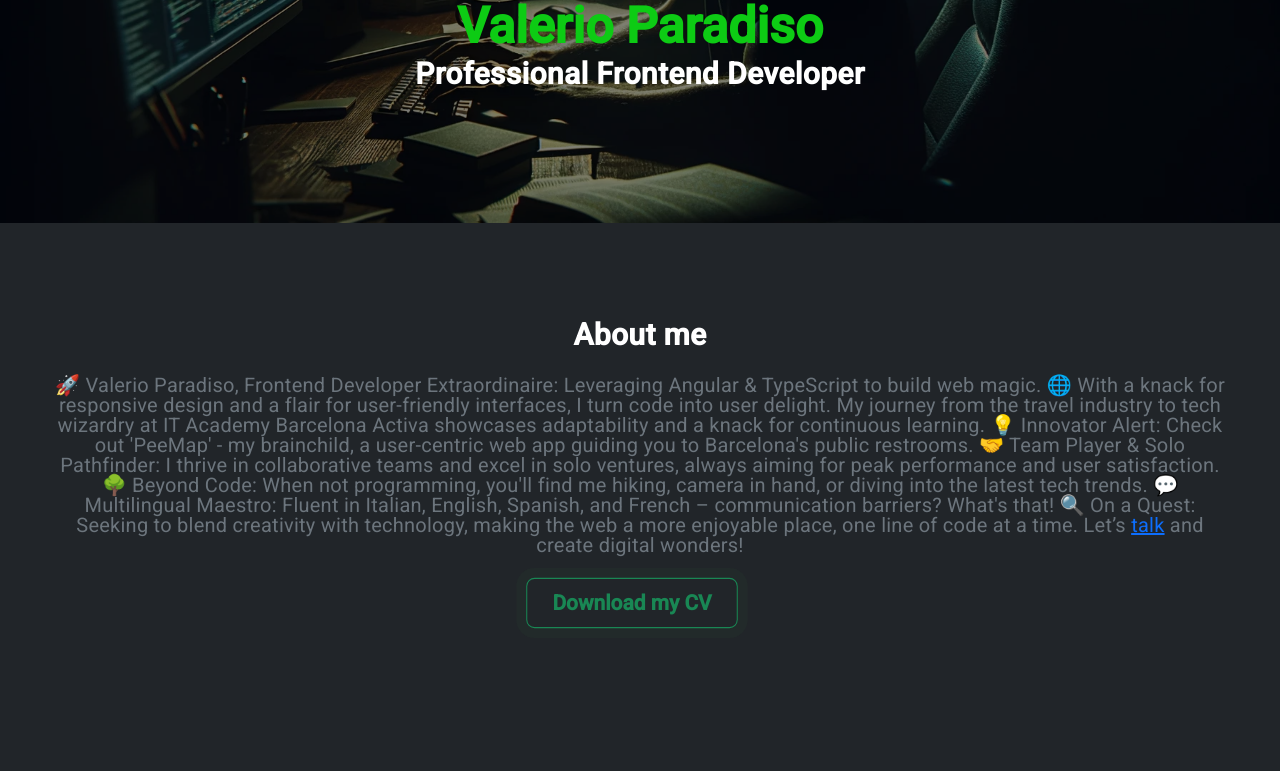
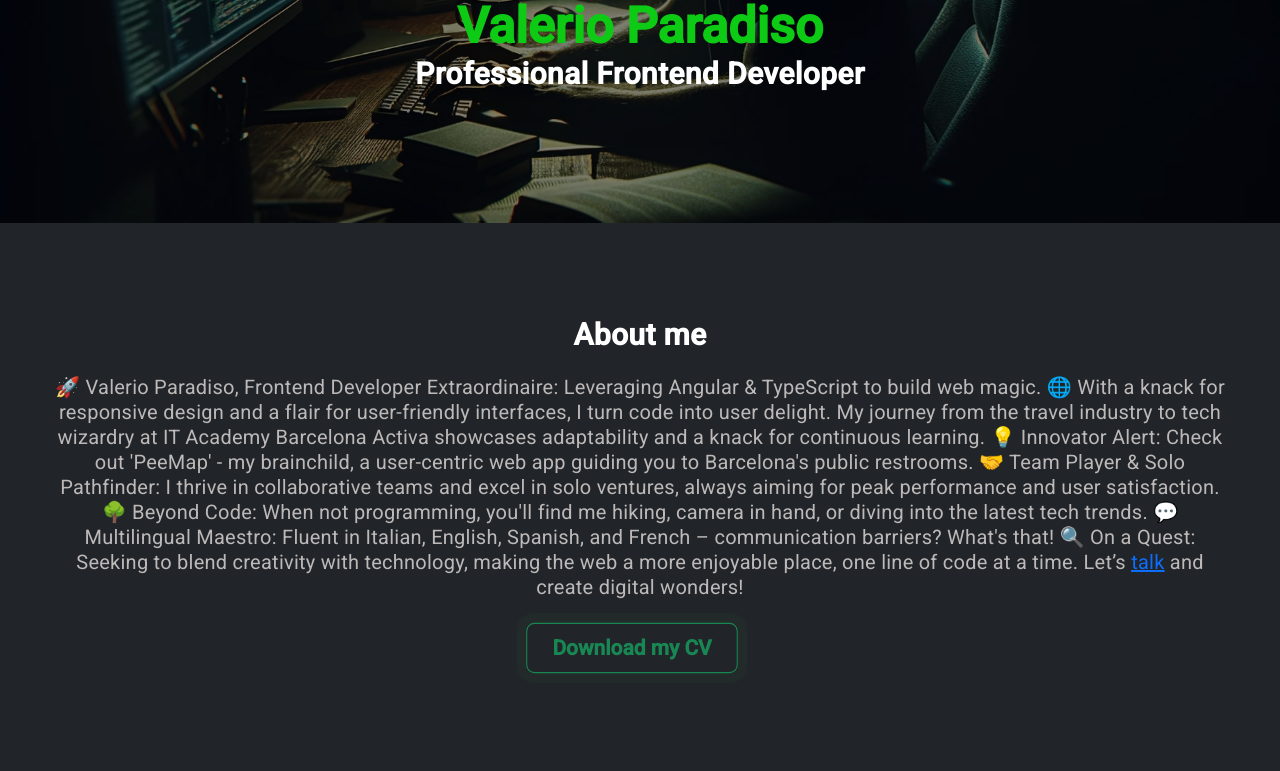
Before and after one commit to valerioprds/valerio-dev-portfolio, an Angular app: page / in a window 1280 px wide. Shown: the part 483-1254 px from the top of the page. Built offline with nearby package versions, Linux system fonts and the light colour scheme.

Commit message:
changed styles to the about me paragraph

```diff
--- a/src/app/about/about.component.css
+++ b/src/app/about/about.component.css
@@ -53,7 +53,10 @@ h1 {
   font-size: 50px;
 }
 
-
+.about-me {
+  color: #beb9b9;
+  line-height: 25px;
+}
 
 .about-me-link {
   cursor: pointer;
@@ -63,17 +66,8 @@ p {
   font-size: 20px;
 }
 
-
-
-
-
-
-
-
 h1:hover,
 h2:hover,
-
-
 html {
   scroll-behavior: smooth;
 }
@@ -89,10 +83,6 @@ html {
 
 /* New Animations and Effects */
 /* Pulse Animation for Buttons */
-
-
-
-
 
 /* Swing Animation for Cards on Hover */
 @keyframes swing {
--- a/src/app/about/about.component.html
+++ b/src/app/about/about.component.html
@@ -96,7 +96,7 @@
     <div class="py-5">
       <h2 class="display-5 fw-bold text-white">About me</h2>
       <div class="mx-auto">
-        <p class="m-4">
+        <p class="m-4 about-me">
           🚀 Valerio Paradiso, Frontend Developer Extraordinaire: Leveraging
           Angular & TypeScript to build web magic. 🌐 With a knack for
           responsive design and a flair for user-friendly interfaces, I turn
@@ -132,7 +132,7 @@
     </div>
   </div>
   <!-- tech stack -->
- <app-tech></app-tech>
+  <app-tech></app-tech>
   <!-- Projects Section -->
   <app-projects></app-projects>
 </div>
```
